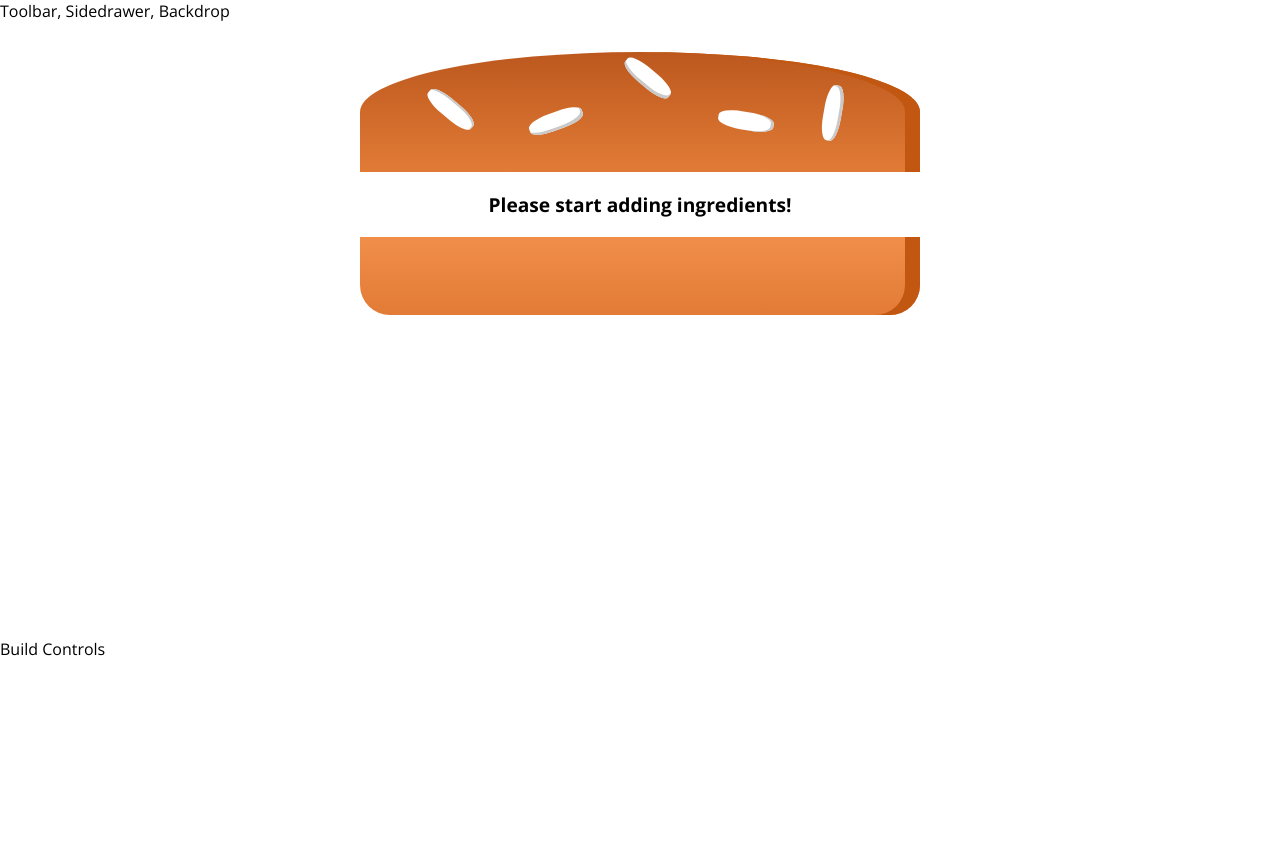
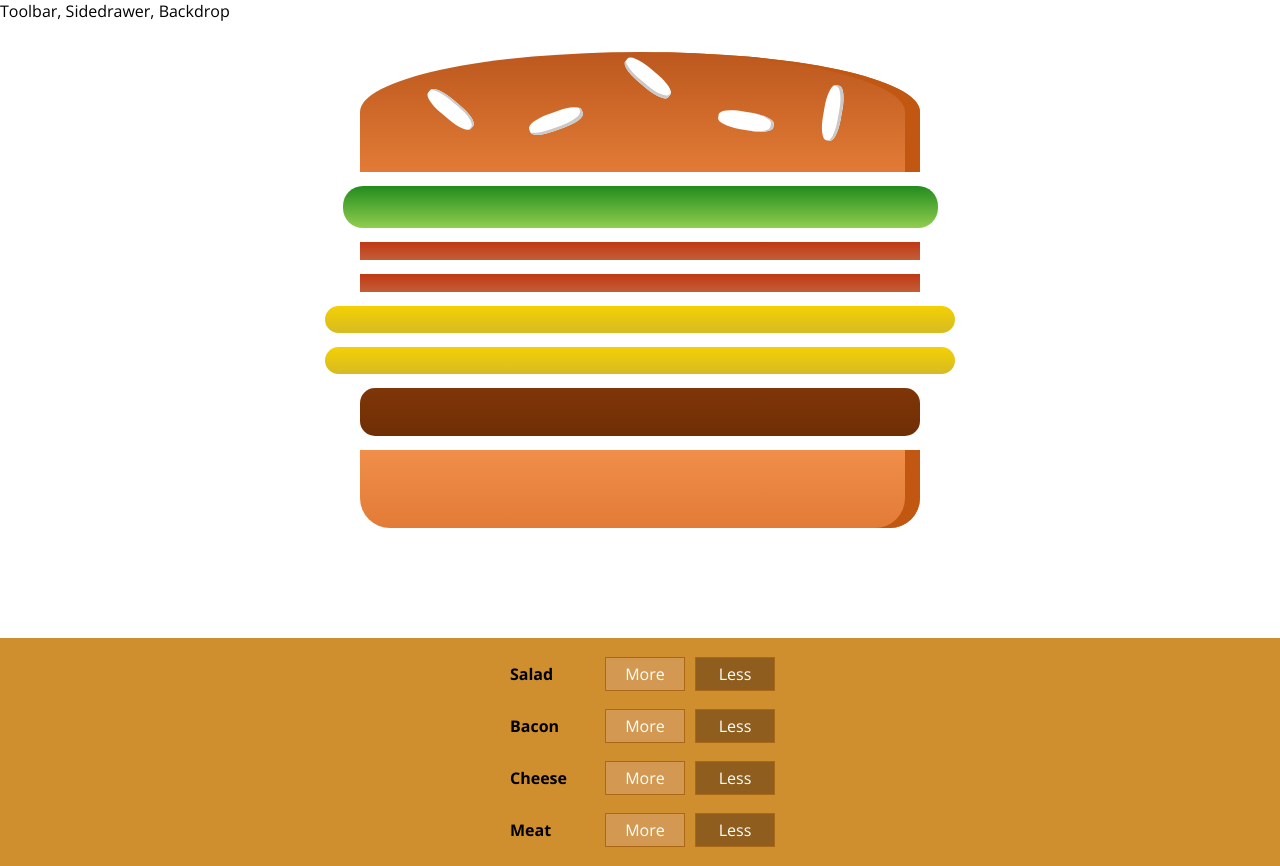
Before and after one commit to RobSydian/my-burger-app, a React (Create React App) app: page / in a window 1280 px wide. Before the commit the page ends 800 px from the top, so only its background shows below. Built offline with nearby package versions, Linux system fonts and the light colour scheme.

Commit message:
Output Multiple Build Controls

```diff
--- a/src/components/Burger/BuildControls/BuildControls.js
+++ b/src/components/Burger/BuildControls/BuildControls.js
@@ -1,9 +1,21 @@
 import React from 'react';
 
 import classes from './BuildControls.module.css';
+import BuildControl from './BuildControl/BuildControl'
+
+const controls = [
+  {label: 'Salad', type: 'salad'},
+  {label: 'Bacon', type: 'bacon'},
+  {label: 'Cheese', type: 'cheese'},
+  {label: 'Meat', type: 'meat'},
+]
 
 const buildControls = (props) => (
-  <div></div>;
+  <div className={classes.BuildControls}>
+    {controls.map(ctrl => (
+      <BuildControl key={ctrl.label} label={ctrl.label}/>
+    ))}
+  </div>
 );
 
 export default buildControls;
--- a/src/containers/BurgerBuilder/BurgerBuilder.js
+++ b/src/containers/BurgerBuilder/BurgerBuilder.js
@@ -1,14 +1,15 @@
 import React, { Component } from 'react';
 import Aux from '../../hoc/Aux';
 import Burger from '../../components/Burger/Burger';
+import BuildControls from '../../components/Burger/BuildControls/BuildControls';
 
 class BurgerBuilder extends Component {
   state = {
     ingredients: {
-      salad: 0,
-      bacon: 0,
-      cheese: 0,
-      meat: 0
+      salad: 1,
+      bacon: 2,
+      cheese: 2,
+      meat: 1
     }
   };
 
@@ -16,7 +17,7 @@
     return (
       <Aux>
         <Burger ingredients={this.state.ingredients} />
-        <div>Build Controls</div>
+        <BuildControls/>
       </Aux>
     );
   }
```
